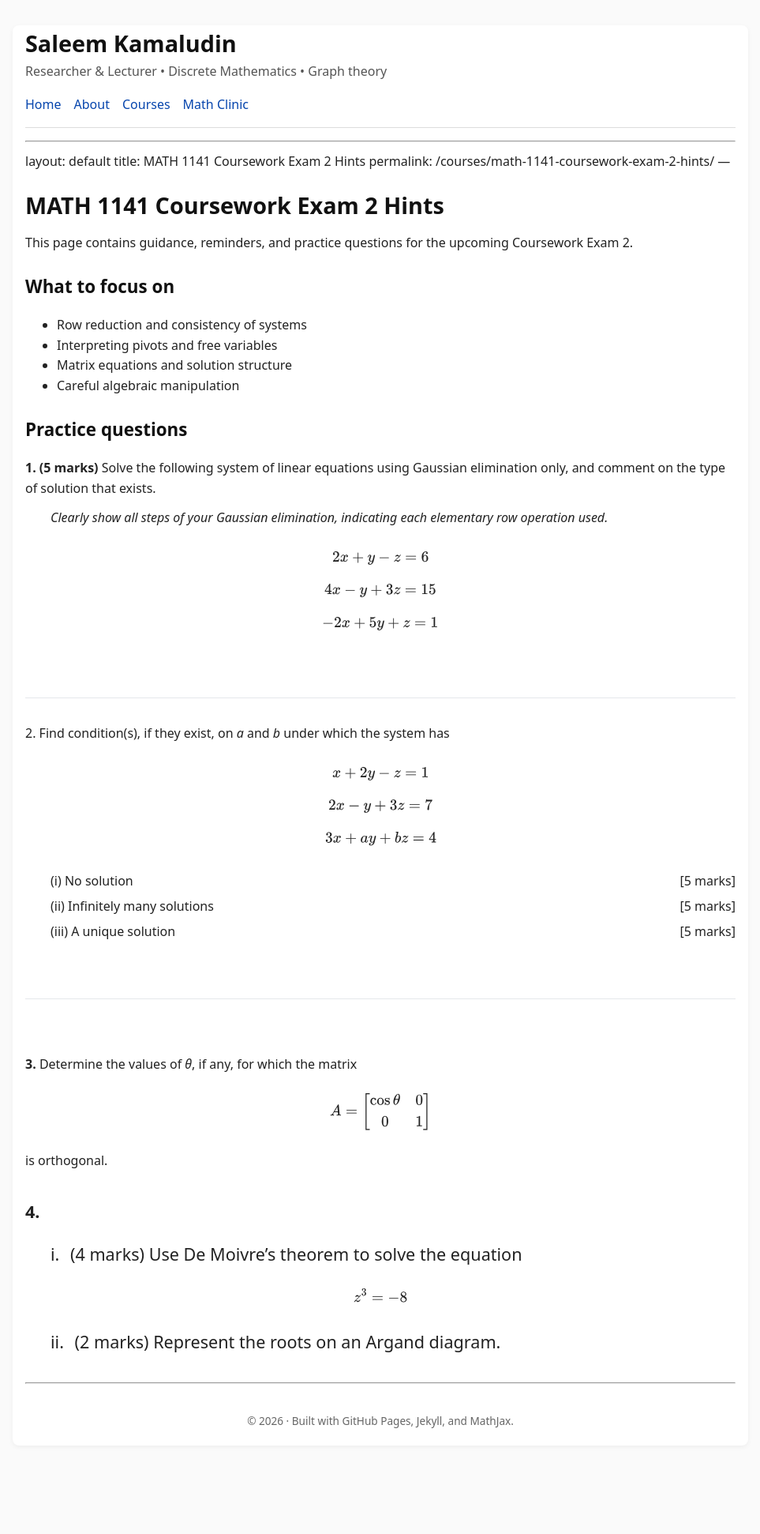
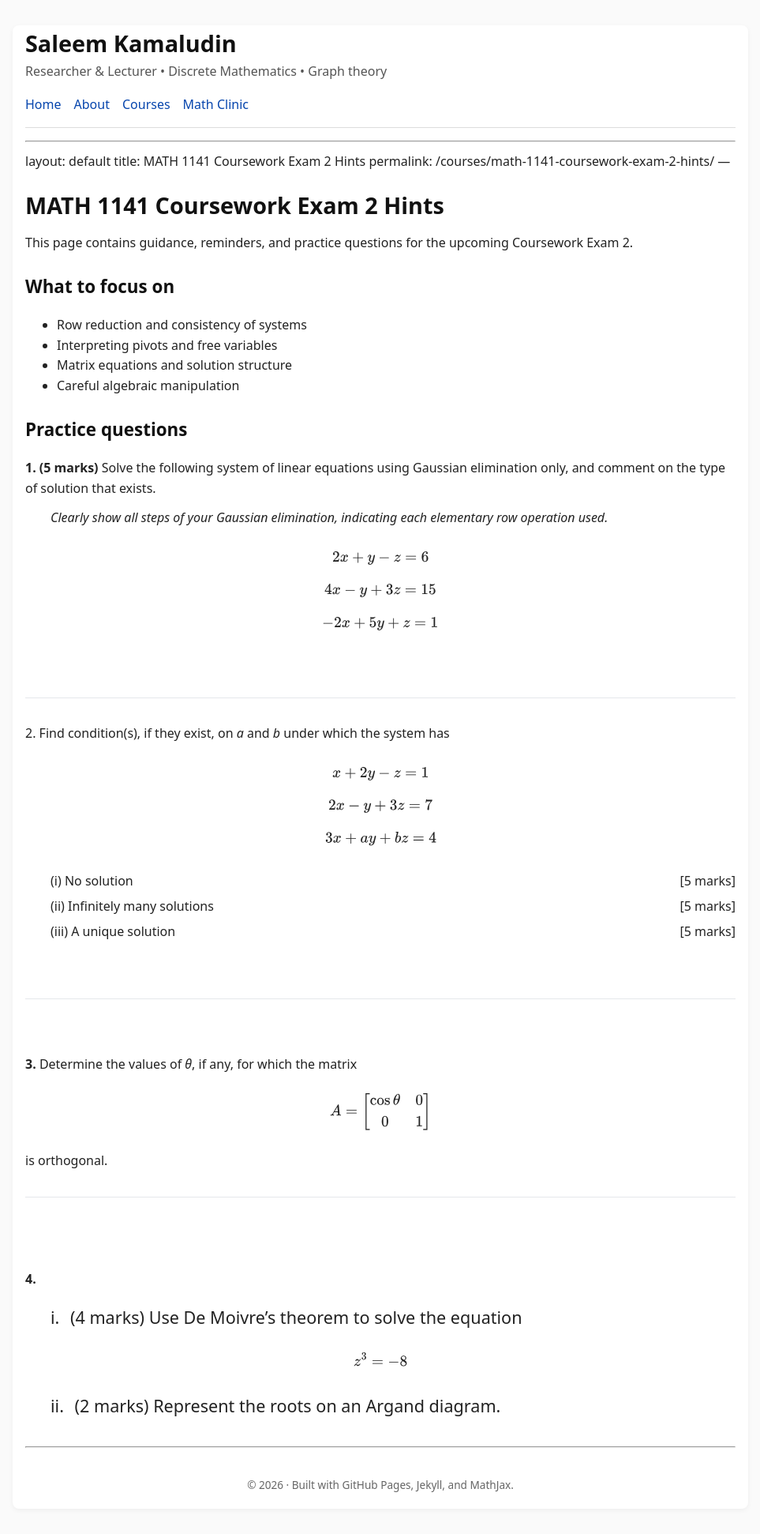
Before and after one commit to SaleemKamaludin/SaleemKamaludin.github.io, a Jekyll site: the page built from courses/math-1141-coursework-exam-2-hints.md, in a window 1280 px wide. Shown: the whole page at 79% size, without its empty margins (158-1121 px from the left). Built offline with Jekyll 4.4.1, drawn with Linux system fonts in a browser that asks for light colours; our own code applies the rules of GitHub Pages for plain Markdown files; before the commit the page ends 1862 px from its top, so only the background shows below that.

Commit message:
Update math-1141-coursework-exam-2-hints.md

```diff
--- a/courses/math-1141-coursework-exam-2-hints.md
+++ b/courses/math-1141-coursework-exam-2-hints.md
@@ -139,9 +139,14 @@ This page contains guidance, reminders, and practice questions for the upcoming
 
 
 
+<br>
+<hr style="border: none; border-top: 1px solid #e5e7eb; margin: 2rem 0;">
+<br>
+
+
 
 <div style="margin: 2rem 0;">
-  <p style="font-size: 1.35rem; line-height: 1.75; margin-bottom: 1rem;">
+  <p style="font-size: 1.rem; line-height: 1.75; margin-bottom: 1rem;">
 
 <strong>4.</strong>
   </p>
```
